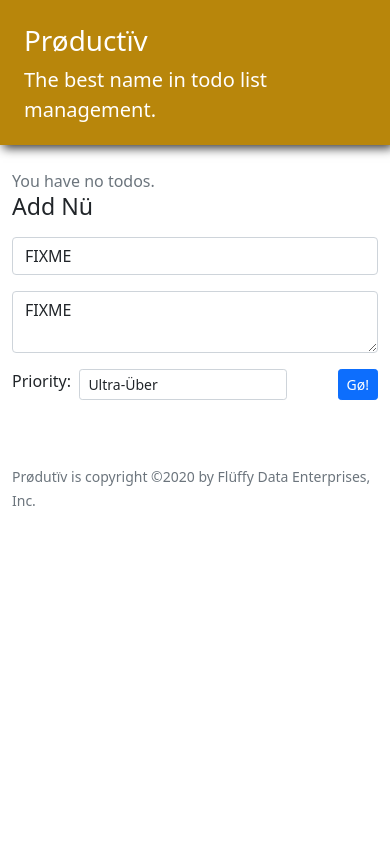
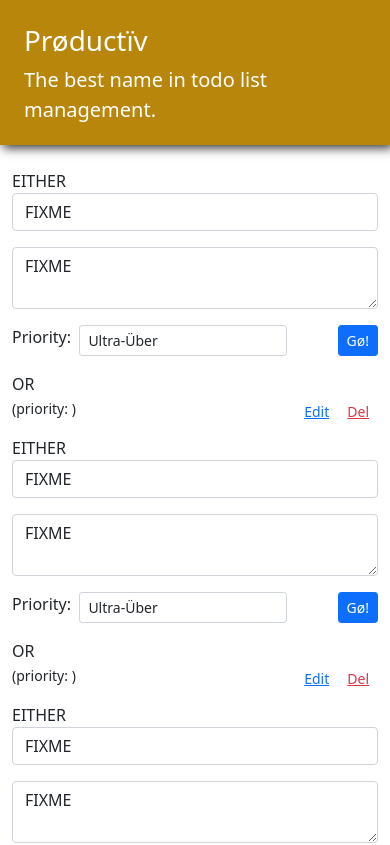
Before and after one commit to jhellst/react-productiv, a React (Create React App) app: page / in a window 390 px wide. Shown: the top 845 px of the page. Built offline with nearby package versions, Linux system fonts and the light colour scheme; the HTML template or start-up script is replaced by a standard one.

Commit message:
Some functionality provided for EditableTodo, TodoApp, and TodoForm

```diff
--- a/src/EditableTodo.js
+++ b/src/EditableTodo.js
@@ -12,23 +12,31 @@
  * EditableTodoList -> EditableTodo -> { Todo, TodoForm }
  */
 
-function EditableTodo() {
+function EditableTodo({todo, updateTodo, deleteTodo}) {
 
   /** Toggle if this is being edited */
-  function toggleEdit() { }
+  function toggleEdit(evt) {
+    const curTodo = evt.target;
+    curTodo.classList.toggle("isEditing");
+  }
 
   /** Call remove fn passed to this. */
-  function handleDelete() { }
+  function handleDelete() {
+    deleteTodo();
+  }
 
   /** Edit form saved; toggle isEditing and update in ancestor. */
-  function handleSave(formData) { }
+  function handleSave(formData) {
+    updateTodo();
+  }
 
+  // {initialFormData, handleSave}
   return (
       <div className="EditableTodo">
 
                 EITHER
 
-                <TodoForm />
+                <TodoForm initialFormData={todo} handleSave={handleSave}/>
 
                 OR
 
--- a/src/TodoApp.js
+++ b/src/TodoApp.js
@@ -16,8 +16,8 @@
  * App -> TodoApp -> { TodoForm, EditableTodoList }
  */
 
-function TodoApp() {
-  const [todos, setTodos] = useState([]);
+function TodoApp({ initialTodos=[] }) {
+  const [todos, setTodos] = useState(initialTodos);
 
   /** add a new todo to list */
   function create(newTodo) {
--- a/src/TodoForm.js
+++ b/src/TodoForm.js
@@ -13,10 +13,20 @@
 function TodoForm({initialFormData, handleSave}) {
 
   /** Update form input. */
-  function handleChange(evt) { }
+  function handleChange(evt) {
+    const { name, value } = evt.target;
+    handleSave(formData => ({
+      ...formData,
+      [name]: value,
+    }));
+  }
 
   /** Call parent function and clear form. */
-  function handleSubmit(evt) { }
+  function handleSubmit(evt) {
+    evt.preventDefault();
+    // addBox(formData);
+    handleSave(initialFormData);
+  }
 
   return (
       <form className="NewTodoForm" onSubmit={handleSubmit}>
```
